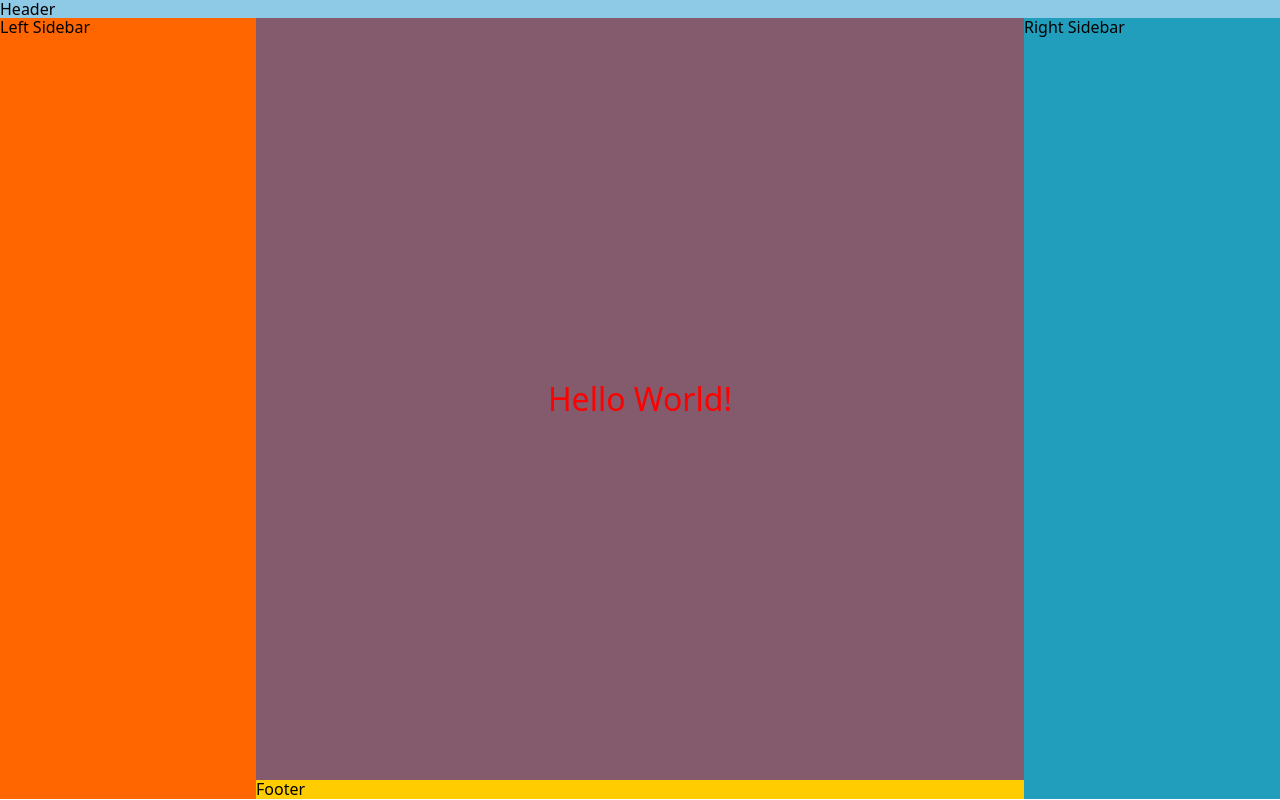
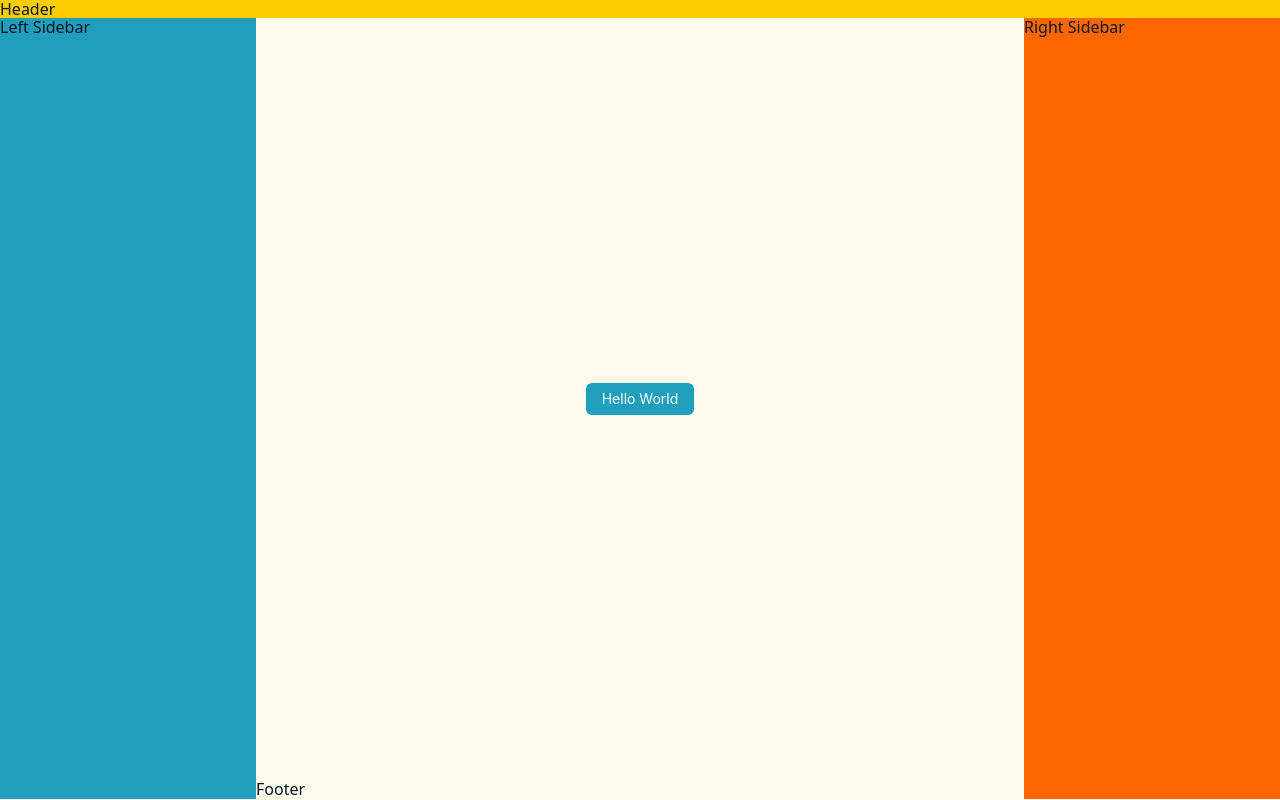
Before and after one commit to bounswe/bounswe2023group5, a React (Vite) app in the folder app/frontend/: page /hello in a window 1280 px wide. Built offline with nearby package versions, Linux system fonts and the light colour scheme.

Commit message:
configuring the antd theme from scss

```diff
--- /dev/null
+++ b/app/frontend/src/Components/Providers/AntdConfigProvider.tsx
@@ -0,0 +1,22 @@
+import { ConfigProvider } from "antd";
+import { PropsWithChildren } from "react";
+
+function getThemeColor(name: string) {
+  if (document.body) {
+    return getComputedStyle(document.body).getPropertyValue(`--${name}`);
+  }
+}
+
+function AntdConfigProvider({ children }: PropsWithChildren<{}>) {
+  const theme = {
+    token: {
+      colorBgBase: getThemeColor("color-background"),
+      colorTextBase: getThemeColor("color-text"),
+      colorPrimary: getThemeColor("color-primary"),
+    },
+  };
+  console.log(theme);
+  return <ConfigProvider theme={theme}>{children}</ConfigProvider>;
+}
+
+export default AntdConfigProvider;
--- a/app/frontend/src/Layout/MainLayout/MainLayout.module.scss
+++ b/app/frontend/src/Layout/MainLayout/MainLayout.module.scss
@@ -10,32 +10,30 @@
     "leftColumn mainContent rightColumn"
     "leftColumn footer rightColumn";
   height: 100%;
+  background-color: $color-background;
 }
 
 .header {
   position: sticky;
   top: 0;
-
+  background-color: $color-secondary;
   grid-area: header;
-  background-color: $sky-blue; // Light Blue
 }
 
 .mainContent {
   grid-area: mainContent;
-  background-color: $violet; // Light Gray
 }
 
 .leftColumn {
   grid-area: leftColumn;
-  background-color: $orange; // Orange
+  background-color: $color-primary;
 }
 
 .rightColumn {
   grid-area: rightColumn;
-  background-color: $blue-green; // Green
+  background-color: $color-accent;
 }
 
 .footer {
   grid-area: footer;
-  background-color: $yellow; // Red
 }
--- a/app/frontend/src/Pages/HelloWorld/HelloWorld.tsx
+++ b/app/frontend/src/Pages/HelloWorld/HelloWorld.tsx
@@ -1,7 +1,12 @@
+import { Button } from "antd";
 import styles from "./HelloWorld.module.scss";
 
 function HelloWorld() {
-  return <div className={styles.hello}>Hello World!</div>;
+  return (
+    <div className={styles.hello}>
+      <Button type="primary">Hello World</Button>
+    </div>
+  );
 }
 
 export default HelloWorld;
--- a/app/frontend/src/_colors.scss
+++ b/app/frontend/src/_colors.scss
@@ -209,3 +209,11 @@ $gray-light-60: #cdcdcd;
 $gray-light-70: #dadada;
 $gray-light-80: #e7e7e7;
 $gray-light-90: #f4f4f4;
+
+// These are basic theme colors
+$color-primary: $blue-green;
+$color-secondary: $yellow;
+$color-accent: $orange;
+$color-background: $vanilla-light-80;
+$color-text: $prussian-blue-dark-50;
+$color-text-light: $vanilla-light-50;
--- a/app/frontend/src/globals.scss
+++ b/app/frontend/src/globals.scss
@@ -1,5 +1,17 @@
 @import "../node_modules/modern-normalize/modern-normalize.css";
+@import "./colors";
 
+body {
+  --color-background: #{$color-background};
+  --color-primary: #{$color-primary};
+  --color-secondary: #{$color-secondary};
+  --color-accent: #{$color-accent};
+  --color-text: #{$color-text};
+  --color-text-light: #{$color-text-light};
+
+  background-color: $color-background;
+  color: $color-text;
+}
 body,
 html,
 #root {
--- a/app/frontend/src/router.tsx
+++ b/app/frontend/src/router.tsx
@@ -5,7 +5,6 @@ import ForgotPassword from "./Pages/ForgotPassword/ForgotPassword";
 import ChangePassword from "./Pages/ChangePassword/ChangePassword";
 import Login from "./Pages/Login/Login";
 import Register from "./Pages/Register/Register";
-
 
 const router = createBrowserRouter([
   {
@@ -25,7 +24,8 @@ const router = createBrowserRouter([
   {
     path: "change",
     element: <ChangePassword />,
-  },{
+  },
+  {
     path: "/login",
     element: <Login />,
   },
--- a/app/frontend/src/theme.ts
+++ b/app/frontend/src/theme.ts
@@ -1,5 +1,11 @@
 import { ThemeConfig } from "antd";
 
-const theme: ThemeConfig = {};
+const theme: ThemeConfig = {
+  token: {
+    colorBgBase: "#fdfcec",
+    colorTextBase: "#011824",
+    colorPrimary: "#219ebc",
+  },
+};
 
 export { theme };
```
Also changed, not shown: app/frontend/src/App.tsx (+4 -7 lines).
